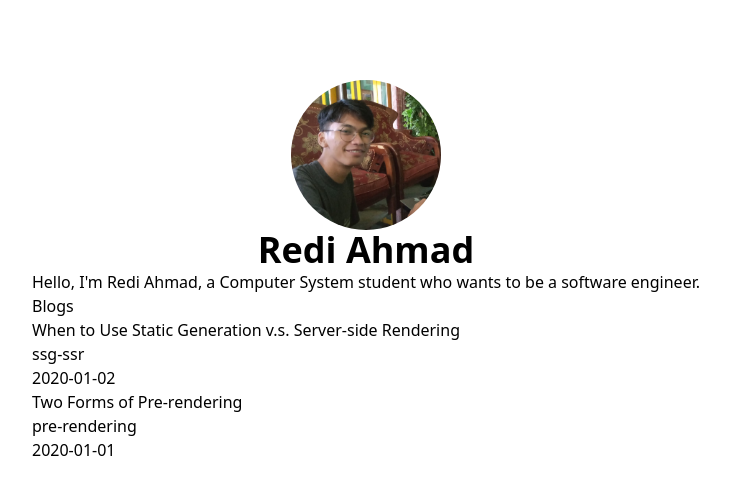
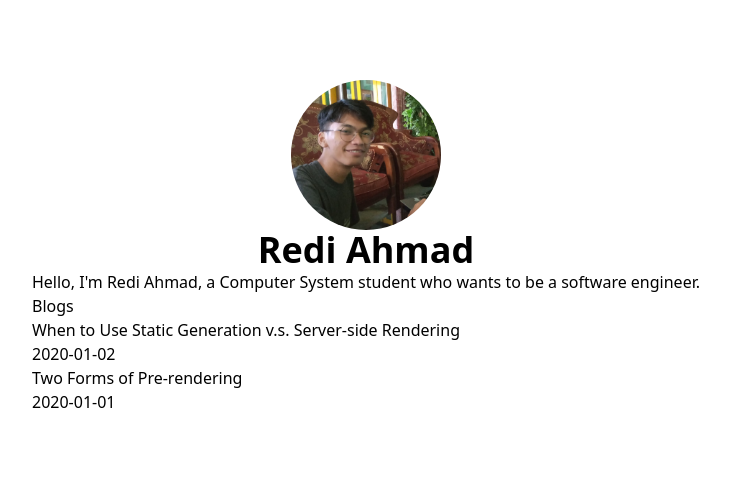
Before and after one commit to rediahmds/scratch-blog-nextjs, a Next.js app: page / in a window 1280 px wide. Shown: the top 494 px of the page, without its empty margins (274-1004 px from the left). Built offline with nearby package versions, Linux system fonts and the light colour scheme.

Commit message:
feat: link to each post

```diff
--- a/pages/index.tsx
+++ b/pages/index.tsx
@@ -1,5 +1,6 @@
 import { Inter } from 'next/font/google';
 import Head from 'next/head';
+import Link from 'next/link';
 import Layout from '@/components/Layout';
 import getSortedPost, { PostsData } from '../lib/posts.utils';
 
@@ -12,7 +13,6 @@ export async function getStaticProps() {
 
 export default function Home({ postMetadata }) {
   const ownerDescription = `Hello, I'm Redi Ahmad, a Computer System student who wants to be a software engineer.`;
-  console.log(postMetadata);
   return (
     <Layout home>
       <Head>
@@ -24,9 +24,10 @@ export default function Home({ postMetadata }) {
         <ul>
           {postMetadata.map(({ id, date, title }: PostsData) => (
             <li key={id}>
-              <h2>{title}</h2>
-              <h3>{id}</h3>
-              {date}
+              <Link href={`posts/${id}`}>
+                <h2>{title}</h2>
+              </Link>
+              <h3>{date}</h3>
             </li>
           ))}
         </ul>
```
